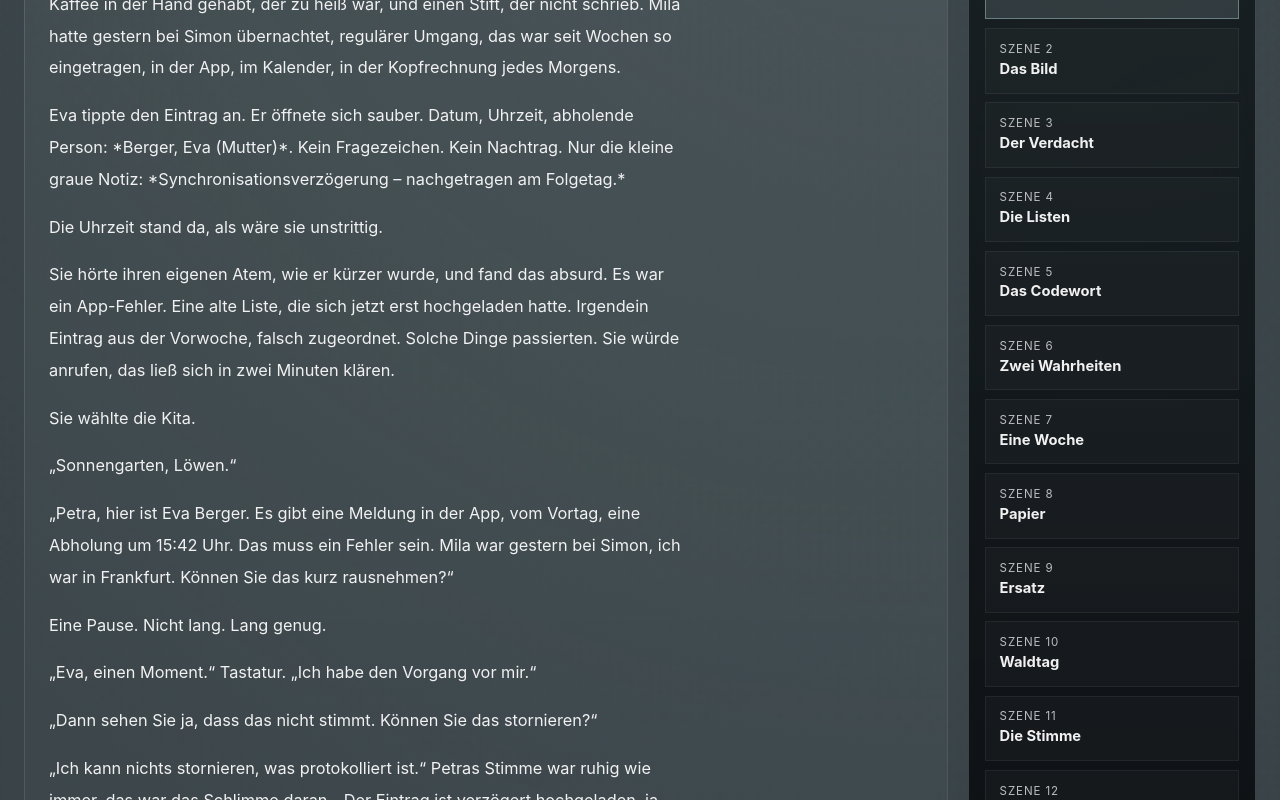
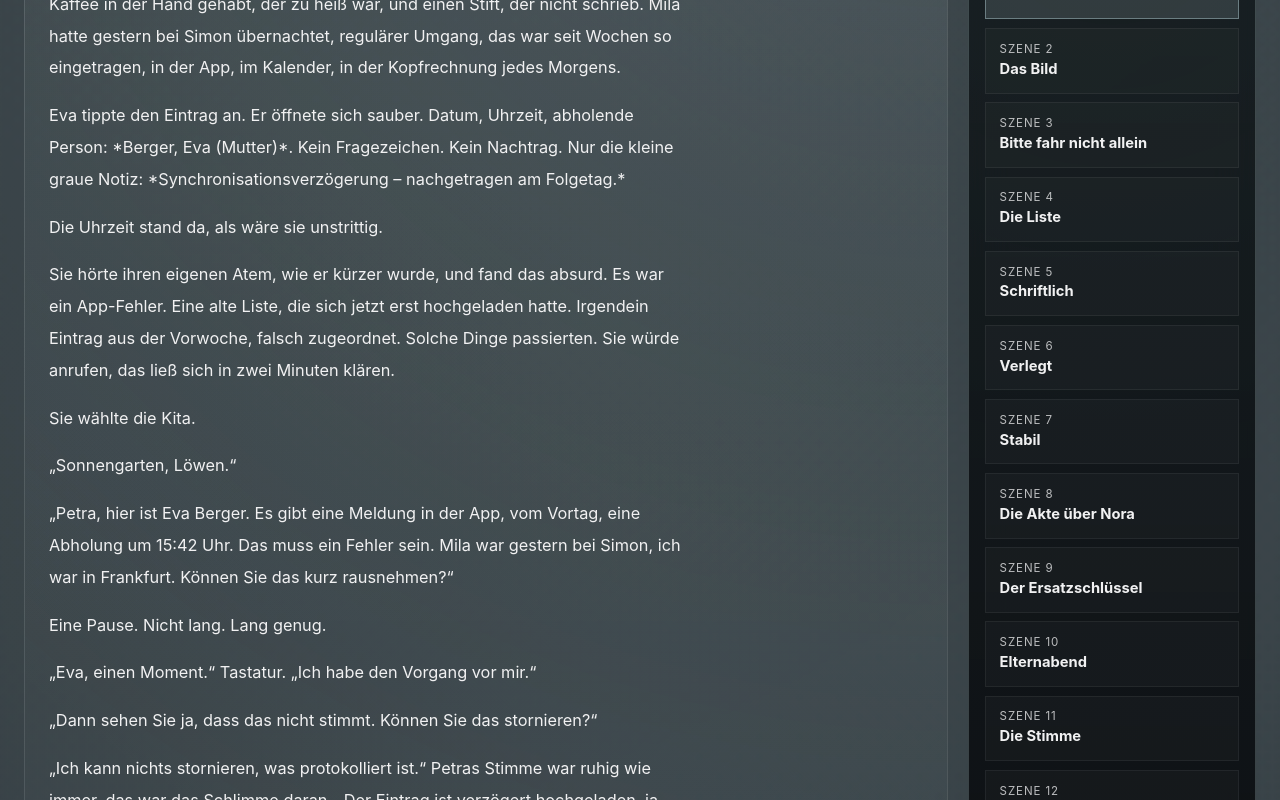
Before and after one commit to KleinDigitalSolutions/EMBER, a Next.js app: page /samples/die-falsche-abholung in a window 1280 px wide. Shown: the part 860-1660 px from the top of the page. Built offline with nearby package versions, Linux system fonts and the light colour scheme.

Commit message:
buchprobe

```diff
--- a/app/samples/die-falsche-abholung/page.tsx
+++ b/app/samples/die-falsche-abholung/page.tsx
@@ -991,65 +991,65 @@ const scenes: SampleReaderScene[] = [
   {
     id: "scene-3",
     kicker: "Buchprobe · Szene 3",
-    title: "Der Verdacht",
+    title: "Bitte fahr nicht allein",
     summary:
-      "Nach einem Telefonat mit Simon und einer irritierenden Begegnung mit Nora macht Eva zu Hause eine Entdeckung in Milas Rucksack, die den Fall in ein völlig neues Licht rückt.",
+      "Auf dem Parkplatz vor der Kita reagieren Simon und Nora auf dieselbe Lage mit zwei gegensätzlichen Formen von Hilfe. Zuhause wartet mit einem zweiten Haargummi bereits der erste kleine Beweis, dass Noras Nähe nicht nur tröstet, sondern mitläuft.",
     paragraphs: sceneThreeParagraphs
   },
   {
     id: "scene-4",
     kicker: "Buchprobe · Szene 4",
-    title: "Die Listen",
+    title: "Die Liste",
     summary:
-      "Eva vergleicht Kalender, App und alte Papierformulare. Ein Fund im Kita-Ordner und eine nächtliche Begegnung im Hof verstärken das Gefühl, dass jemand ihre Identität bis in die kleinsten Details kennt.",
+      "Eva sucht in Kalendern, App und alten Papierwegen nach einem banalen Restfehler. Statt Entlastung findet sie ein Muster, das Nora aus alten Listen und gegenwärtigen Garderobendetails direkt in den Nahraum zieht.",
     paragraphs: sceneFourParagraphs
   },
   {
     id: "scene-5",
     kicker: "Buchprobe · Szene 5",
-    title: "Das Codewort",
+    title: "Schriftlich",
     summary:
-      "Eva legt in der Kita neue Sicherheitsregeln und ein geheimes Codewort fest. Doch beim Blick in die alten Unterlagen zögert sie, Nora offiziell zu streichen – und macht kurz darauf eine Beobachtung auf der Straße.",
+      "Im Büro von Petra soll Schrift erstmals Schutz geben. Doch die alte Vollmacht zeigt, wie lange Nora formal mitlief, und Eva streicht sie noch nicht aus dem System, weil ein zu früher Schnitt mehr verdecken als klären würde.",
     paragraphs: sceneFiveParagraphs
   },
   {
     id: "scene-6",
     kicker: "Buchprobe · Szene 6",
-    title: "Zwei Wahrheiten",
+    title: "Verlegt",
     summary:
-      "Ein Anruf in der Praxis und eine Begegnung an der Supermarktkasse bestätigen Evas schlimmsten Verdacht: Jemand führt ihr Leben, während sie selbst an einem anderen Ort ist – und Simon beginnt, an ihrer Wahrnehmung zu zweifeln.",
+      "Praxis, Rezept und Supermarktkasse erzählen plötzlich denselben falschen Tag. Simon prüft zum ersten Mal selbst mit, bleibt aber vorsichtig genug, um Evas Lage noch nicht für Wahrheit, sondern nur für Unruhe zu halten.",
     paragraphs: sceneSixParagraphs
   },
   {
     id: "scene-7",
     kicker: "Buchprobe · Szene 7",
-    title: "Eine Woche",
+    title: "Stabil",
     summary:
-      "Eva konfrontiert Simon mit ihren Belegen. Unten im Hof wird sichtbar, wie selbstverständlich Nora längst in Milas Alltag steht und wie schnell Simon die Kontrolle über jede weitere Abholung an sich zieht.",
+      "Simon will Mila schützen und übersetzt Angst in Ordnung. Auf dem Spielplatz wird sichtbar, wie vernünftig diese Schutzlogik klingt und wie leicht sie Nora dabei schon als selbstverständliche Konstante mitträgt.",
     paragraphs: sceneSevenParagraphs
   },
   {
     id: "scene-8",
     kicker: "Buchprobe · Szene 8",
-    title: "Papier",
+    title: "Die Akte über Nora",
     summary:
-      "Ein Gespräch und ein Gang zur Dienststelle verschieben Evas Verdacht in eine neue Richtung: Nicht nur das Kind, auch die Dokumentation selbst kann zur Waffe werden. Zuhause wartet bereits der nächste Beweis.",
+      "Ein Gespräch im Café und ein nüchterner Gang zur Dienststelle schärfen Noras Muster, ohne es schon zu beweisen. Zuhause liegt der nächste Gegenwartsrest bereit und macht aus Verdacht wieder Material.",
     paragraphs: sceneEightParagraphs
   },
   {
     id: "scene-9",
     kicker: "Buchprobe · Szene 9",
-    title: "Ersatz",
+    title: "Der Ersatzschlüssel",
     summary:
-      "Eva prüft Schlüssel, Kopien und Kellerbeutel und stößt auf Spuren, die sich nicht mehr als Zufall lesen lassen. Als Nora nachts im Treppenhaus auftaucht, kippt der Verdacht endgültig in konkrete Bedrohung.",
+      "Eva folgt dem alten Ersatzschlüssel bis in den Keller und stößt auf eine still manipulierte Rückgabe. Der neue Zylinder schützt die Tür, aber nicht die Erkenntnis, wie lange Nora bereits jede kleine Gewohnheit im Haus kannte.",
     paragraphs: sceneNineParagraphs
   },
   {
     id: "scene-10",
     kicker: "Buchprobe · Szene 10",
-    title: "Waldtag",
+    title: "Elternabend",
     summary:
-      "Beim Elternabend erfährt Eva, dass Nora Informationen über Mila besitzt, bevor die Eltern sie offiziell bekommen. Vor der Wohnungstür liegt kurz darauf bereits der nächste Beweis.",
+      "Im Elternabend kippt ein harmloser Orga-Punkt in einen stillen Dominanzzug: Nora weiß vom Waldtag, bevor Eva reagieren kann. Vor der Wohnungstür liegt kurz darauf bereits die passende Regenhose.",
     paragraphs: sceneTenParagraphs
   },
   {
```
